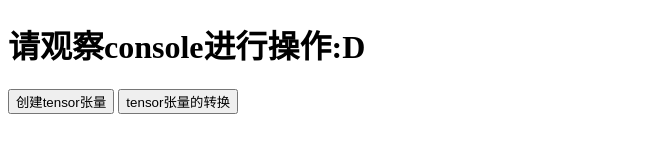
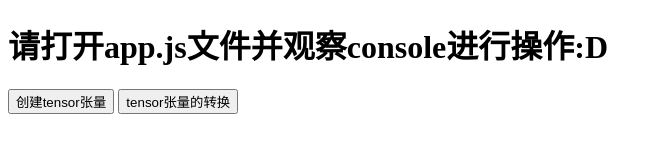
Before and after one commit to ns2250225/deeplearnjs-examples, a plain HTML site: page basic_operation/index.html in a window 1280 px wide. Shown: the whole page, without its empty margins (0-662 px from the left). Drawn offline with Linux system fonts and the light colour scheme.

Commit message:
add basic operation

```diff
--- a/basic_operation/index.html
+++ b/basic_operation/index.html
@@ -7,7 +7,7 @@
     <title>Basic Operation</title>
 </head>
 <body>
-    <h1>请观察console进行操作:D</h1>
+    <h1>请打开app.js文件并观察console进行操作:D</h1>
     <button onclick="create_tensor()">创建tensor张量</button>
     <button onclick="transformations()">tensor张量的转换</button>
     <!-- 引入 deeplearn.js 库 -->
```
